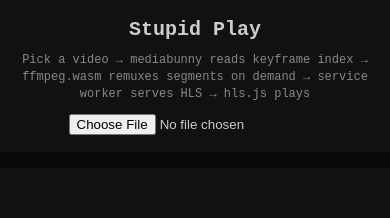
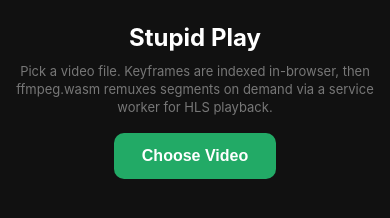
Before and after one commit to kzahel/Stupidplayer, a plain HTML site: page index.html in a window 390 px wide. Drawn offline with nearby package versions, Linux system fonts and the light colour scheme.

Commit message:
Mobile-friendly styling
- Add viewport meta tag
- Large tap-friendly "Choose Video" button replacing raw file input
- Use system font for UI, monospace only for log
- Use dvh for proper mobile viewport height
- Better spacing and sizing for small screens

Co-Authored-By: Claude Opus 4.6 <noreply@anthropic.com>

```diff
--- a/index.html
+++ b/index.html
@@ -1,24 +1,31 @@
 <!DOCTYPE html>
 <html>
 <head>
+  <meta charset="utf-8">
+  <meta name="viewport" content="width=device-width, initial-scale=1">
   <title>Stupid Play</title>
   <style>
     * { margin: 0; padding: 0; box-sizing: border-box; }
-    body { background: #111; color: #ccc; font: 14px/1.4 monospace; display: flex; flex-direction: column; height: 100vh; }
-    #top { padding: 16px; text-align: center; }
-    #top h1 { font-size: 20px; margin-bottom: 8px; }
-    #top p { color: #888; font-size: 12px; margin-bottom: 12px; }
+    body { background: #111; color: #ccc; font: 14px/1.5 -apple-system, system-ui, sans-serif; display: flex; flex-direction: column; height: 100dvh; }
+    #top { padding: 20px 16px; text-align: center; }
+    #top h1 { font-size: 24px; font-weight: 700; margin-bottom: 6px; color: #fff; }
+    #top p { color: #777; font-size: 13px; margin-bottom: 16px; line-height: 1.4; }
+    #pick { display: inline-block; padding: 14px 28px; font-size: 16px; font-weight: 600; color: #fff; background: #2a6; border: none; border-radius: 10px; cursor: pointer; -webkit-tap-highlight-color: transparent; }
+    #pick:active { background: #185; }
+    #file { display: none; }
+    #status { display: block; margin-top: 12px; font-size: 14px; font-family: monospace; min-height: 1.5em; }
     video { flex: 1; min-height: 0; width: 100%; background: #000; }
-    #log { padding: 8px; font-size: 11px; max-height: 20vh; overflow-y: auto; background: #0a0a0a; white-space: pre-wrap; word-break: break-all; }
+    #log { padding: 10px 12px; font: 11px/1.4 monospace; max-height: 20vh; overflow-y: auto; background: #0a0a0a; white-space: pre-wrap; word-break: break-all; }
     .g { color: #0f0; } .r { color: #f44; } .d { color: #555; } .y { color: #ff0; }
   </style>
 </head>
 <body>
   <div id="top">
     <h1>Stupid Play</h1>
-    <p>Pick a video → mediabunny reads keyframe index → ffmpeg.wasm remuxes segments on demand → service worker serves HLS → hls.js plays</p>
+    <p>Pick a video file. Keyframes are indexed in-browser, then ffmpeg.wasm remuxes segments on demand via a service worker for HLS playback.</p>
+    <button id="pick" onclick="document.getElementById('file').click()">Choose Video</button>
     <input type="file" id="file" accept="video/*,.mkv,.mp4,.mov,.m4v,.webm,.ts">
-    <span id="status" class="y"></span>
+    <div id="status" class="y"></div>
   </div>
   <video id="v" controls style="display:none"></video>
   <div id="log"></div>
```
